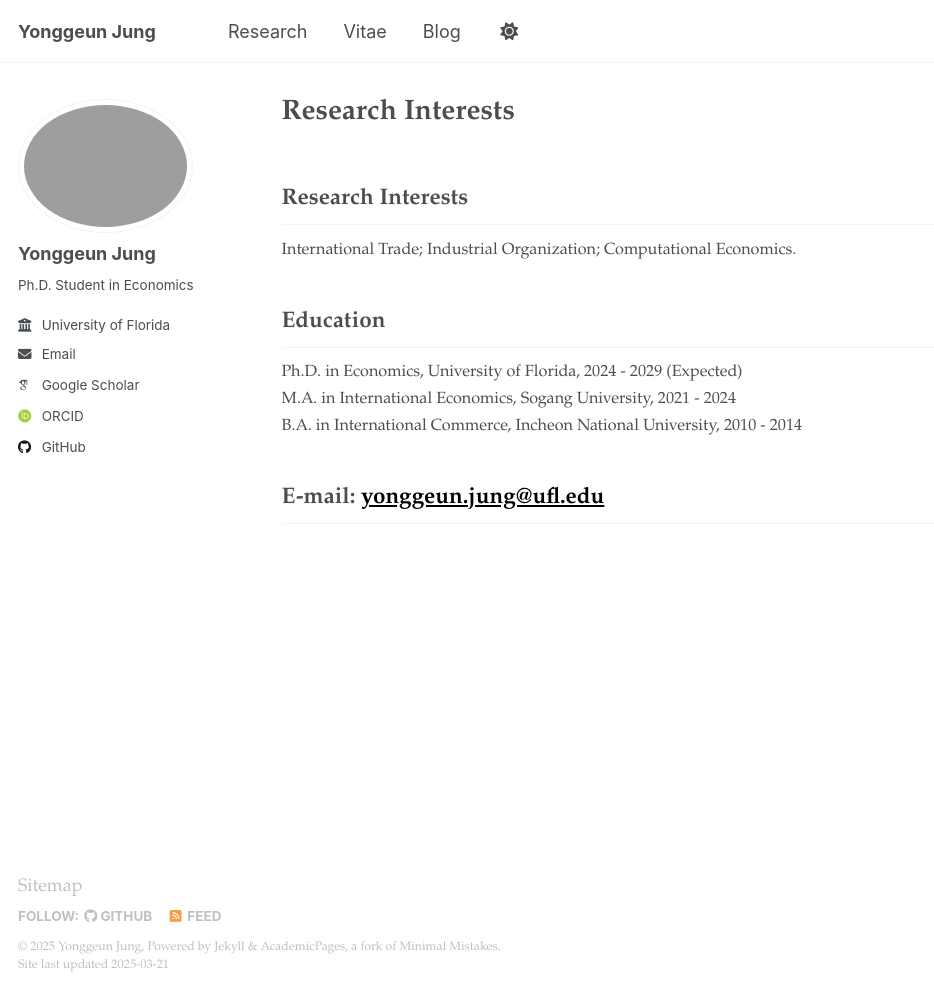
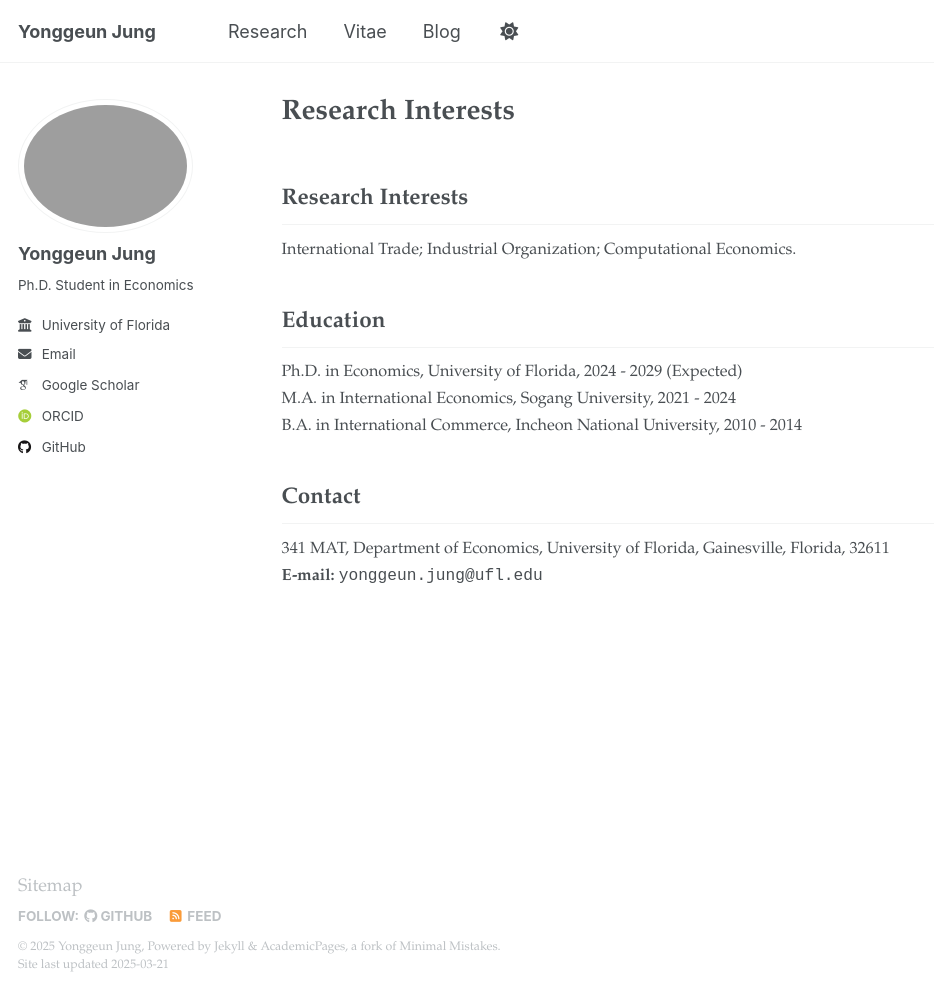
Before and after one commit to Yonggeun-Jung/yonggeun-jung.github.io, a Jekyll site: the page built from _pages/about.md, in a window 1280 px wide and 993 px high. Shown: the whole window, without its empty margins (0-934 px from the left). Built offline with Jekyll 4.4.1, drawn with Linux system fonts in a browser that asks for light colours; some web fonts are replaced; our own code applies the rules of GitHub Pages for plain Markdown files.

Commit message:
Mar.20.2025 updated contact

```diff
--- a/_pages/about.md
+++ b/_pages/about.md
@@ -17,4 +17,8 @@ M.A. in International Economics, Sogang University, 2021 - 2024
 B.A. in International Commerce, Incheon National University, 2010 - 2014
 </span>
 
-## E-mail: [yonggeun.jung@ufl.edu](mailto:yonggeun.jung@ufl.edu)
+## Contact
+<span style="font-size: 0.9em;">
+341 MAT, Department of Economics, University of Florida, Gainesville, Florida, 32611
+<strong>E-mail:</strong> <span style="font-family: monospace;">yonggeun.jung@ufl.edu</span>
+</span>
```
